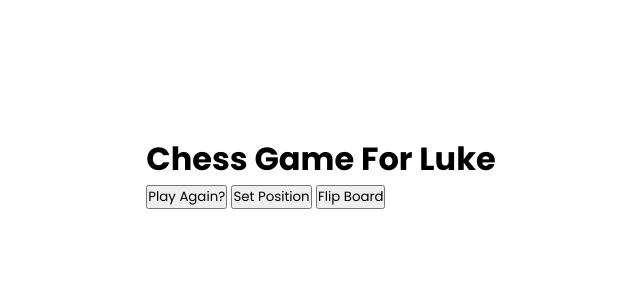
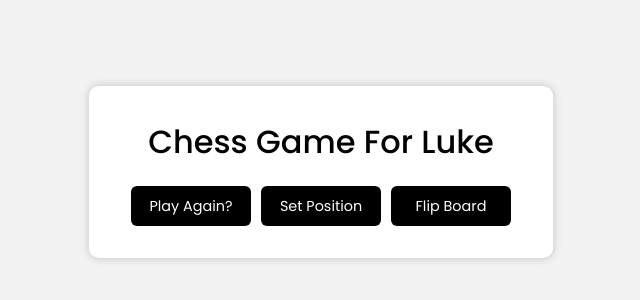
Before and after one commit to WillyDeww/chess, a plain HTML site: page indext.html in a window 1280 px wide. Shown: the part 228-528 px from the top of the page, without its empty margins (319-959 px from the left). Drawn offline with nearby package versions, Linux system fonts and the light colour scheme.

Commit message:
Just changing the styles of the page nothing fancy making it look more presentable though.

```diff
--- a/styles.css
+++ b/styles.css
@@ -12,4 +12,41 @@ body{
   display: flex;
   align-items: center;
   justify-content: center;
+  background-color: #f2f2f2;
 }
+
+.container {
+  background-color: #fff;
+  padding: 2rem;
+  border-radius: 10px;
+  box-shadow: 0 0 10px rgba(0, 0, 0, 0.2);
+}
+
+h1{
+  text-align: center;
+  font-weight: 500;
+}
+
+.board{
+  width: 400px;
+  margin: 20px auto;
+}
+
+.buttons{
+  margin-top: 20px;
+  display: flex;
+  justify-content: center;
+  gap: 10px;
+}
+
+button{
+ color: #fff;
+ background-color: #000;
+ border: none;
+ width: 120px;
+ height: 40px;
+ border-radius: 6px;
+ font-size: 0.9rem;
+ cursor: pointer;
+ transition: all 0.3s ease;
+}
```
